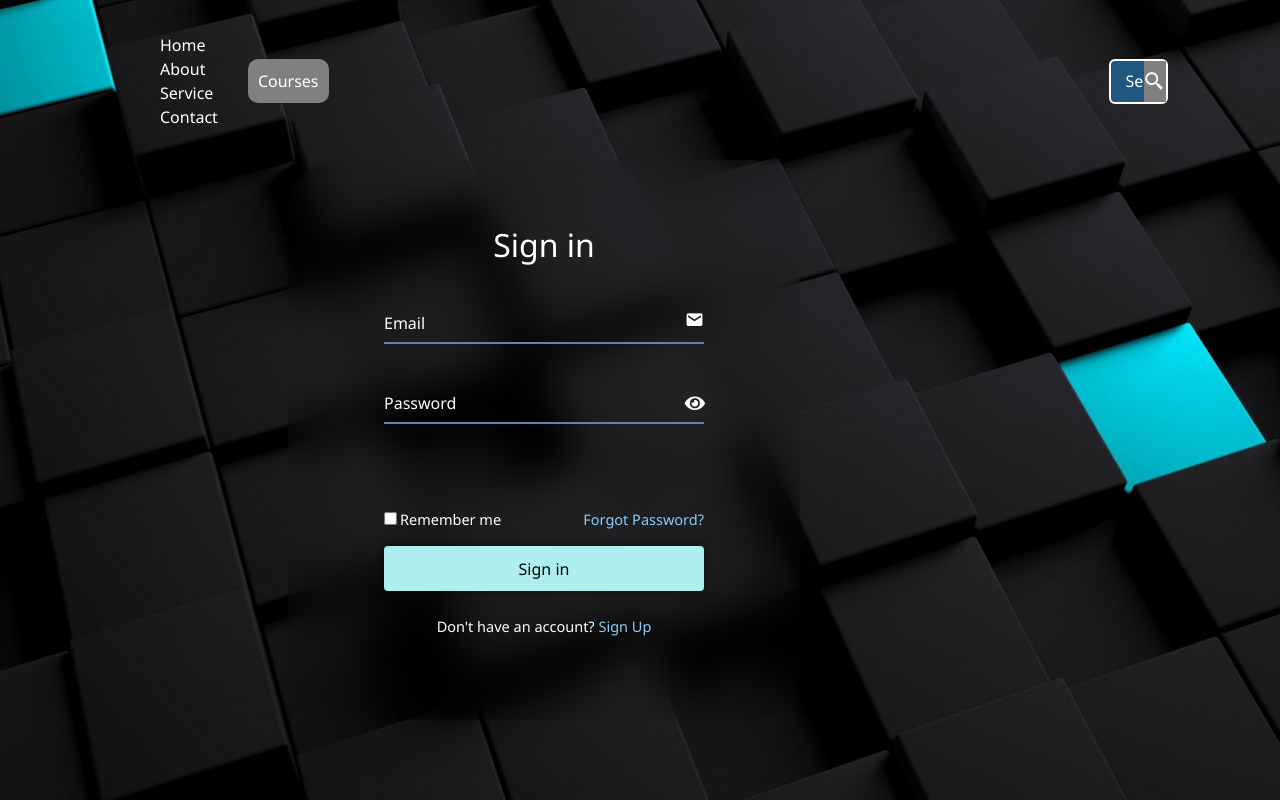
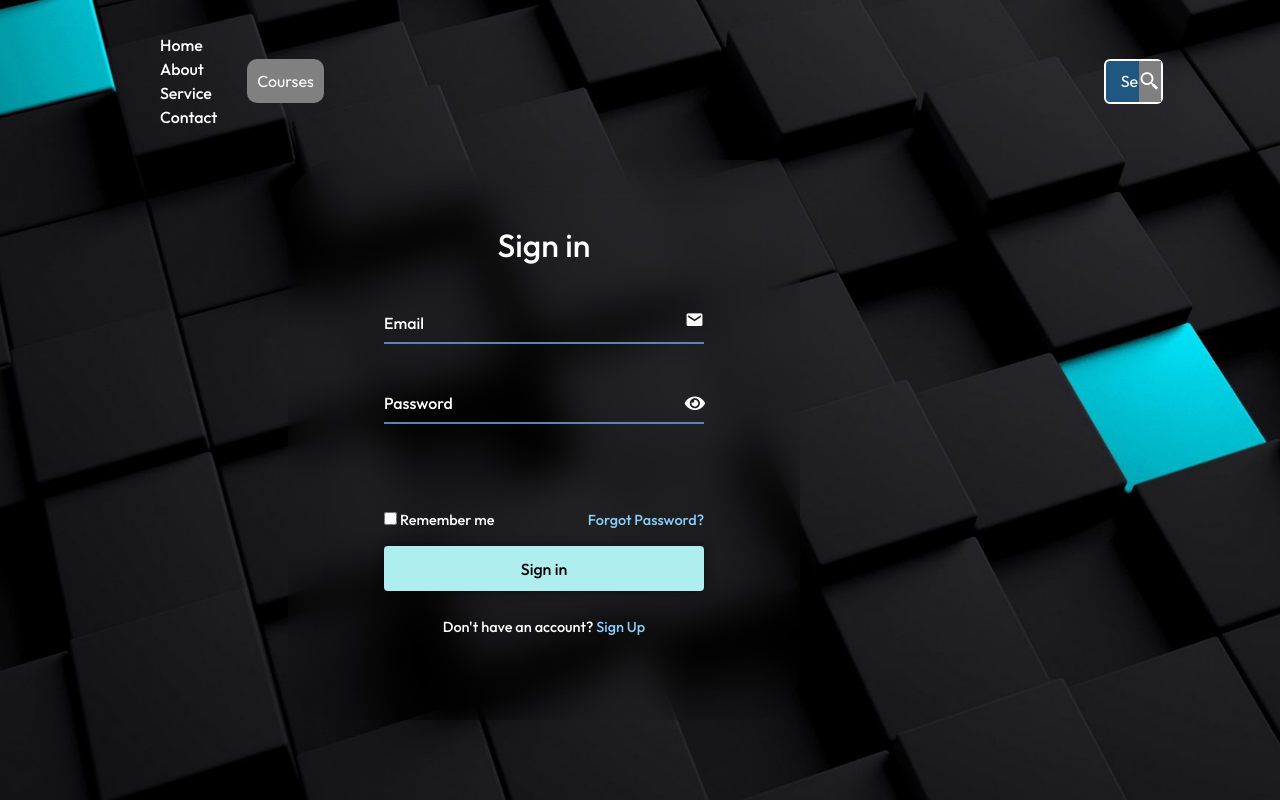
Before and after one commit to Verkiel-cmd/student-management-frontend, a React (Vite) app: page / in a window 1280 px wide. Built offline with nearby package versions, Linux system fonts and the light colour scheme; no server answers.

Commit message:
Updated XYZ feature / bugfix / etc

```diff
--- a/src/Webstyles/login_style.css
+++ b/src/Webstyles/login_style.css
@@ -7,7 +7,7 @@
 
 body {
   background: black;
-  font-family: "Segoe UI";
+  font-family: 'Outfit', sans-serif;
 }
 .header {
   position: fixed;
@@ -57,7 +57,7 @@ body {
   align-items: center;
 }
 .search-bar input {
-  font-family: "Segoe UI";
+  font-family: 'Outfit', sans-serif;
   width: 100%;
   padding-left: 15px;
   background: #205781;
@@ -296,8 +296,6 @@ body {
 .dropdown {
   position: relative;
   display: inline-block;
-  font-family: 'Segoe UI';
-
 }
 .dropbtn {
   background-color: grey;
```
